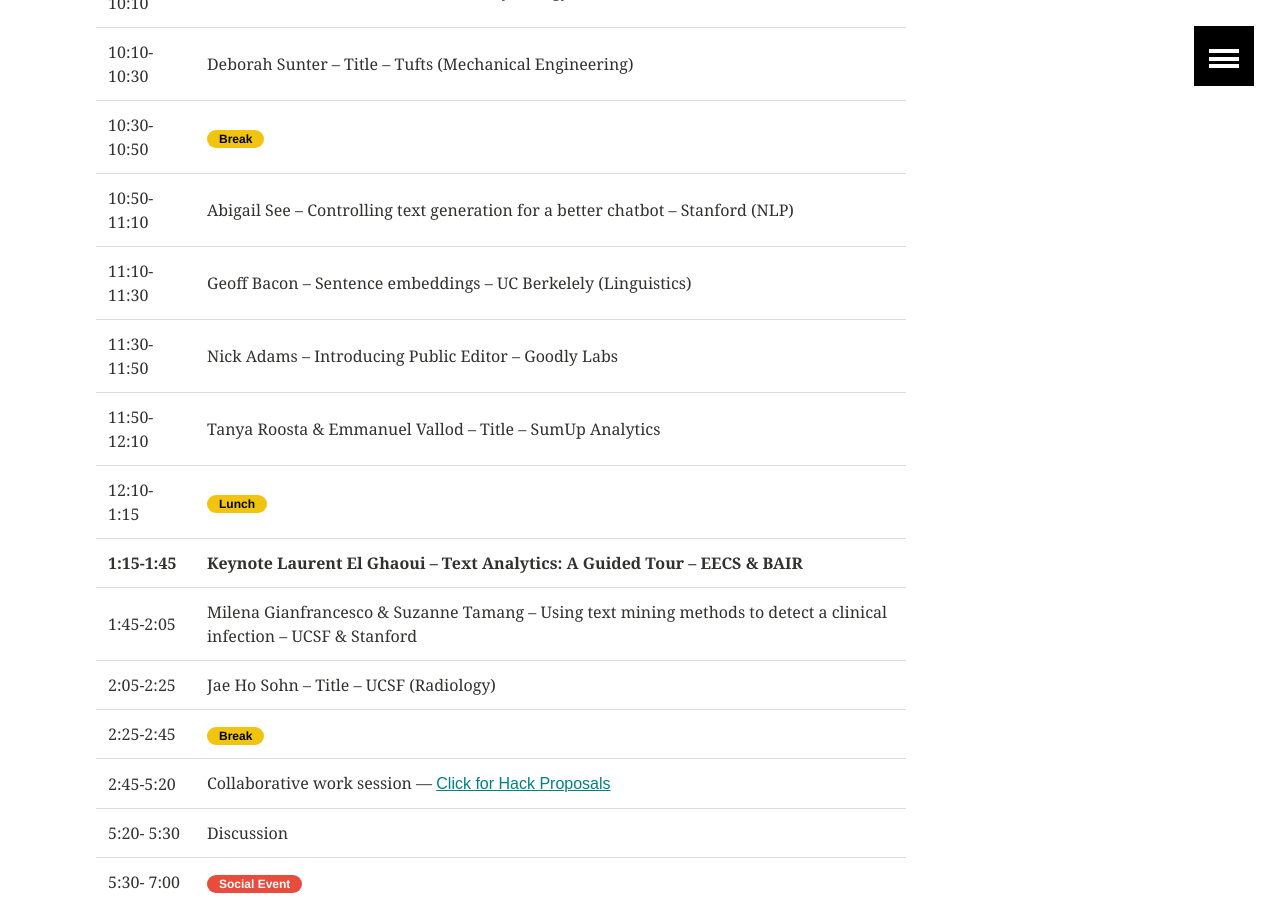
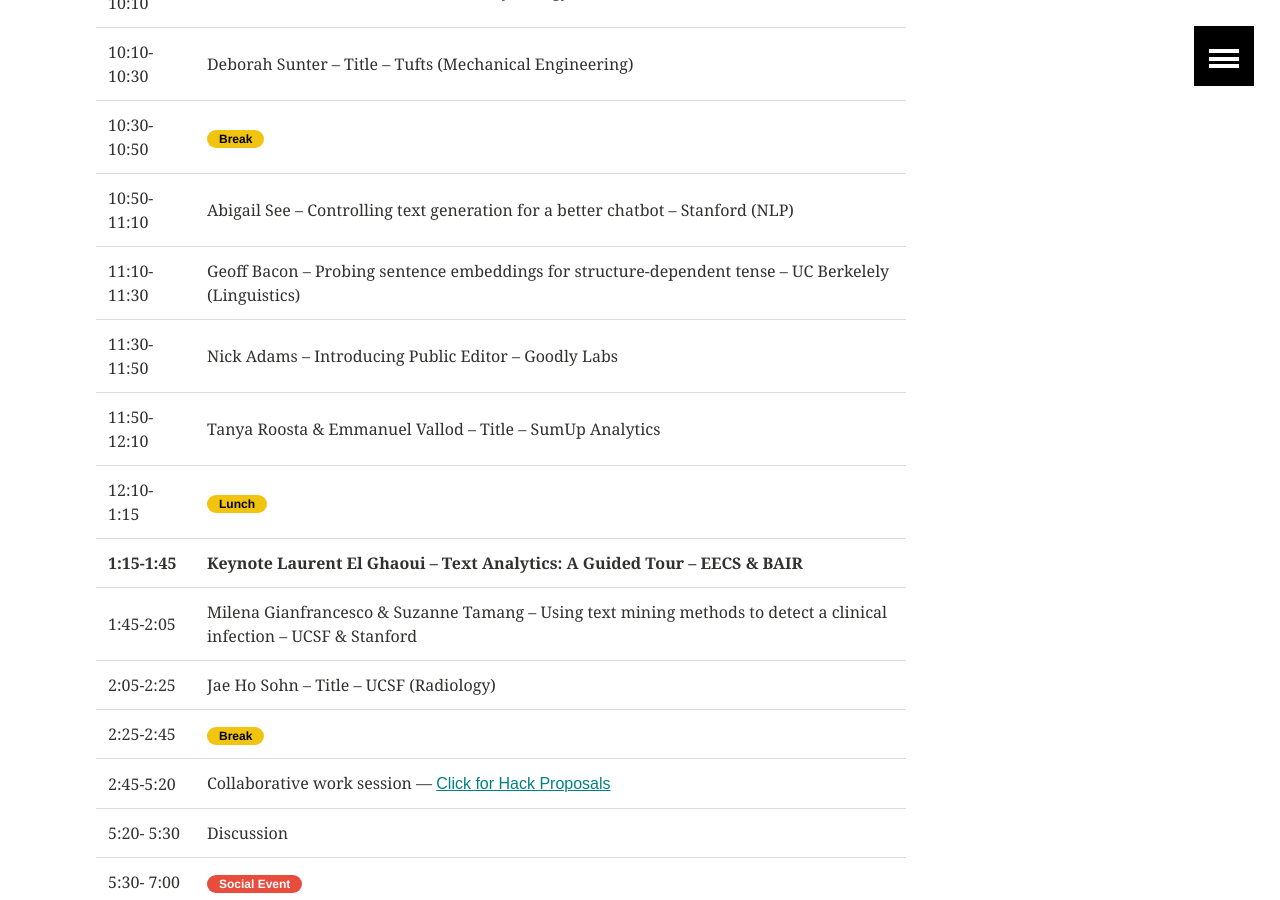
Before and after one commit to TextXD/textxd.github.io, a Jekyll site: the page built from programs/textxd2018.md, in a window 1280 px wide and 900 px high, scrolled down 1426 px. Built offline with Jekyll 4.4.1, drawn with Linux system fonts in a browser that asks for light colours.

Commit message:
Update textxd2018.md

```diff
--- a/programs/textxd2018.md
+++ b/programs/textxd2018.md
@@ -51,7 +51,7 @@ image:
 |----
 | 10:50-11:10  | Abigail See -- Controlling text generation for a better chatbot -- Stanford (NLP)|
 |----
-| 11:10-11:30   | Geoff Bacon -- Sentence embeddings -- UC Berkelely (Linguistics)|
+| 11:10-11:30   | Geoff Bacon -- Probing sentence embeddings for structure-dependent tense -- UC Berkelely (Linguistics)|
 | 11:30-11:50   | Nick Adams -- Introducing Public Editor -- Goodly Labs|
 | 11:50-12:10   | Tanya Roosta & Emmanuel Vallod -- Title -- SumUp Analytics|
 | 12:10-1:15   | <span class="badge warning">Lunch</span> <br/> |
```
